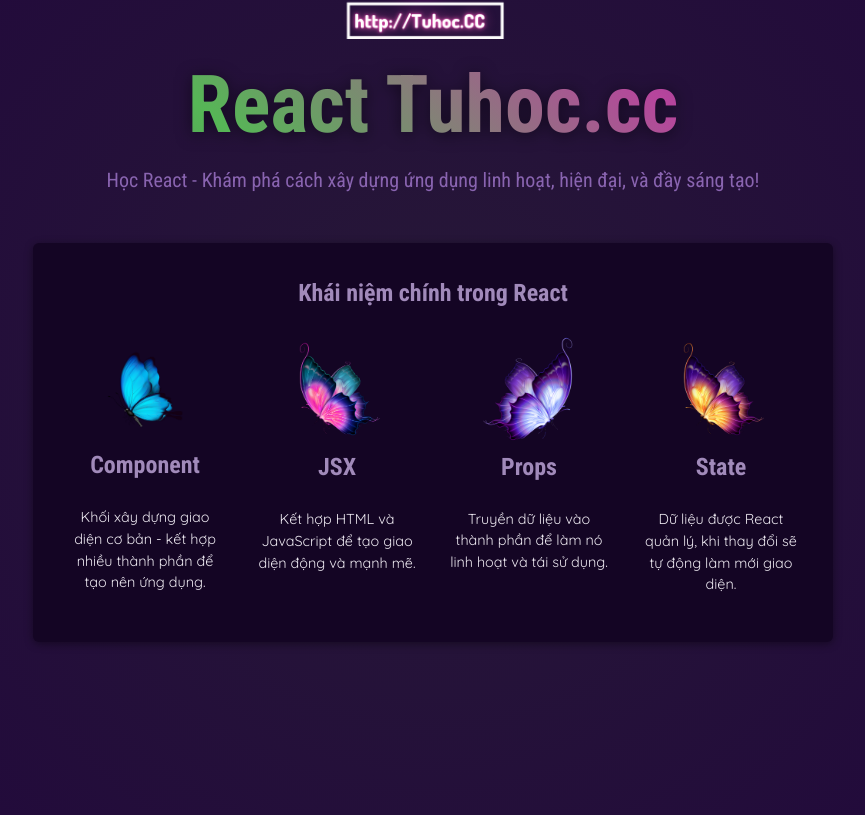
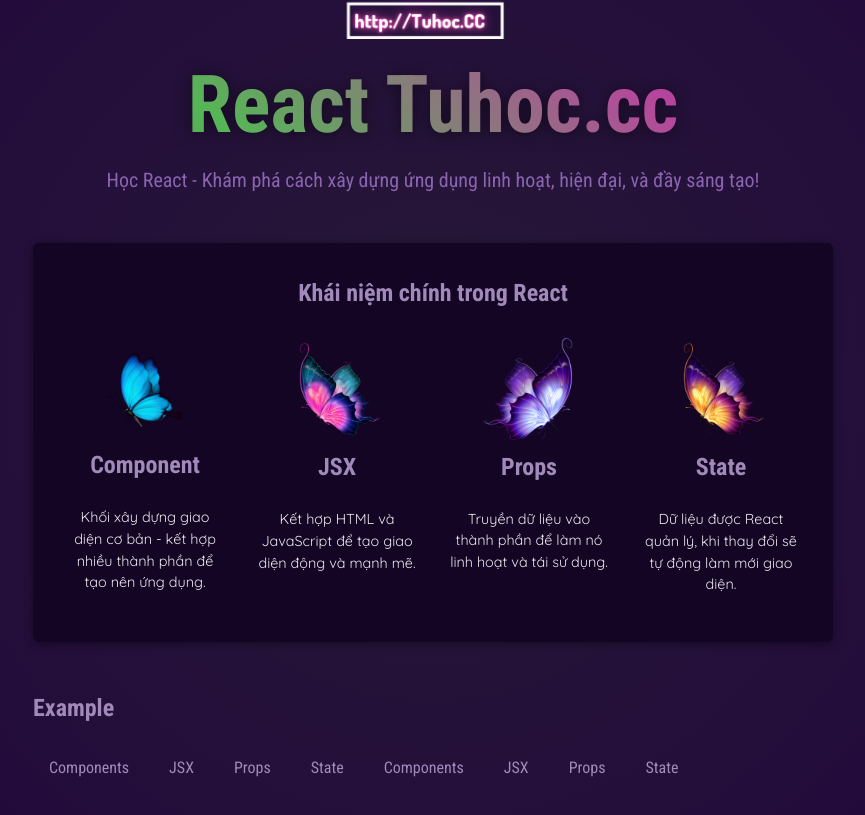
Before and after one commit to NguyenHoangdh/react, a React (Vite) app in the folder 8.reactjs-tuhoc.cc-main/14.0 props-start/: page / in a window 1280 px wide. Shown: the part 249-1064 px from the top of the page, without its empty margins (207-1072 px from the left). Built offline with nearby package versions, Linux system fonts and the light colour scheme.

Commit message:
sử dụng pops children

```diff
--- a/8.reactjs-tuhoc.cc-main/14.0 props-start/src/App.jsx
+++ b/8.reactjs-tuhoc.cc-main/14.0 props-start/src/App.jsx
@@ -1,7 +1,7 @@
 import Header from "./components/Header/Header";
 import MainContent from "./components/MainContent/MainContent";
 import { myData } from "../data";
-
+import TabButton from "./TabButton";
 
 function App() {
   return (
@@ -18,6 +18,22 @@
 
           </ul>
         </section>
+
+        <section id="examples">
+          <h2>Example</h2>
+          <menu>
+            <li><button>Components</button></li>
+            <li><button>JSX</button></li>
+            <li><button>Props</button></li>
+            <li><button>State</button></li>
+
+            <TabButton>Components</TabButton>
+            {/* <TabButton aaa ="Components"></TabButton> */}
+            <TabButton>JSX</TabButton>
+            <TabButton>Props</TabButton>
+            <TabButton>State</TabButton>
+          </menu>
+        </section>
       </main>
     </>
   );
--- /dev/null
+++ b/8.reactjs-tuhoc.cc-main/14.0 props-start/src/TabButton.jsx
@@ -0,0 +1,19 @@
+export default function TabButton({children}) {
+    return (
+        <li>
+            <button>
+                {children}
+            </button>
+        </li>
+    )
+}
+
+// export default function TabButton({aaa}) {
+//     return (
+//         <li>
+//             <button>
+//                 {aaa}
+//             </button>
+//         </li>
+//     )
+// }
```
